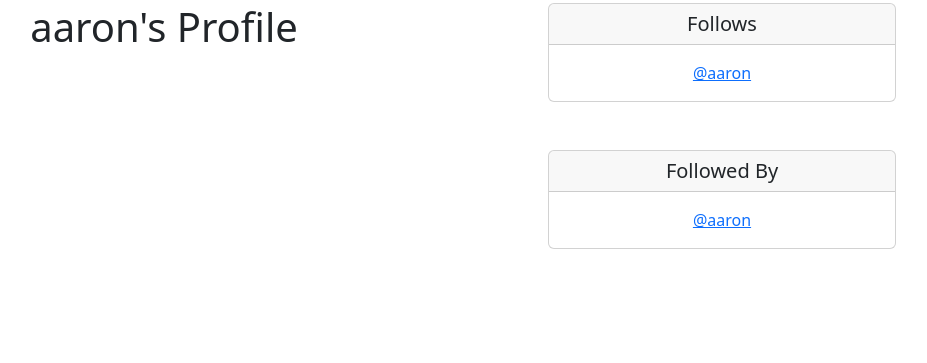
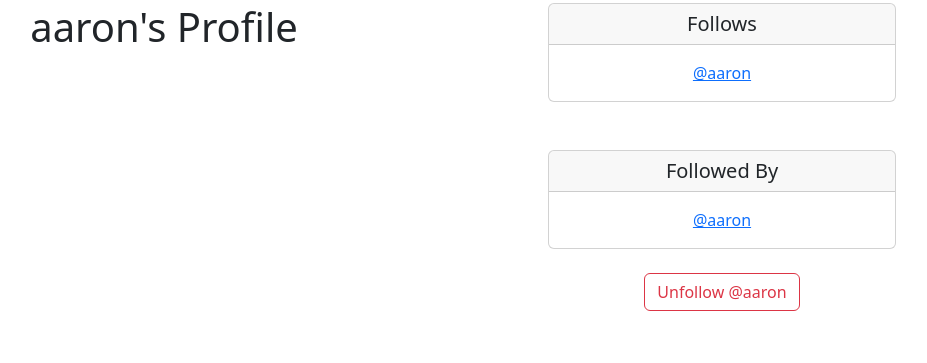
Before and after one commit to PintoAaron/Social, a Django app: page /profiles/1 in a window 1280 px wide. Shown: the part 77-440 px from the top of the page, without its empty margins (290-1217 px from the left). Run offline with Django 4.2, Linux system fonts and the light colour scheme; the first user in the database is signed in; data comes from the database, SQL or seed files in the repository.

Commit message:
follow and unfollow users

```diff
--- a/Plantar/templates/profile.html
+++ b/Plantar/templates/profile.html
@@ -31,12 +31,26 @@
                             {% endfor %}</p>
                     </div>
                 </div>
+                <br/>
+                <form method="post">
+                {% csrf_token %}
+                {% if profile in user.profile.follows.all %}
+                <button type="submit" class="btn btn-outline-danger" name="follow" value="unfollow" >Unfollow @{{profile.user.username}}</button>
 
+                {% else %}
+                <button type="submit" class="btn btn-outline-success" name="follow" value="follow" >Follow @{{profile.user.username}}</button>
+
+
+                {% endif %}
+
+                </form>
 
 
             </div>
         </div>
     </div>
+    <br/>
+
 
 
 {% endif %}
--- a/Plantar/templates/profile_list.html
+++ b/Plantar/templates/profile_list.html
@@ -23,5 +23,6 @@
       <br/><br/>
 
       {% endfor %}
+
 {% endif%}
 {% endblock%}
--- a/Plantar/views.py
+++ b/Plantar/views.py
@@ -22,6 +22,14 @@ def profile_list(request):
 def profile(request,id):
     if request.user.is_authenticated:
         profile = Profile.objects.get(pk = id)
+        if request.method == "POST":
+            current_user_profile = request.user.profile
+            action = request.POST['follow']
+            if action == "follow":
+                current_user_profile.follows.add(profile)
+            elif action == "unfollow":
+                current_user_profile.follows.remove(profile)
+            current_user_profile.save()
         context = {'profile':profile}
         return render(request,'profile.html',context)
     else:
```
